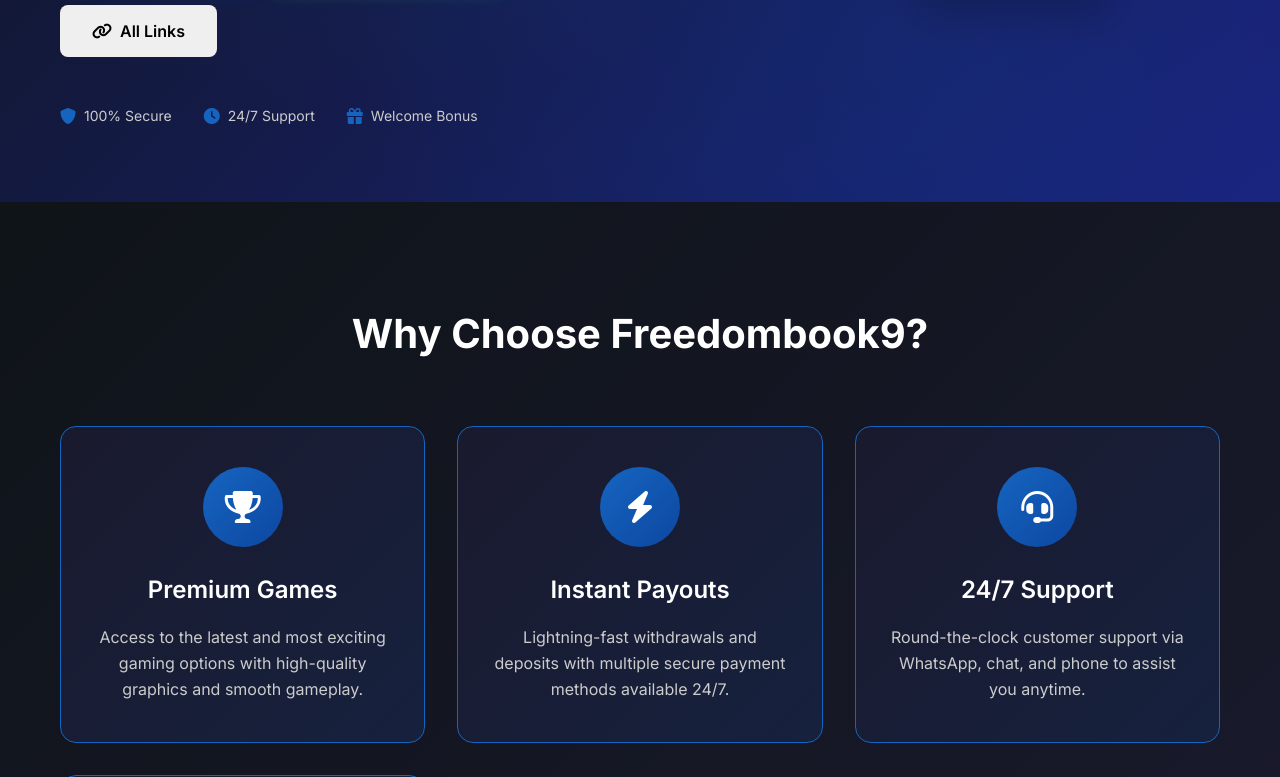
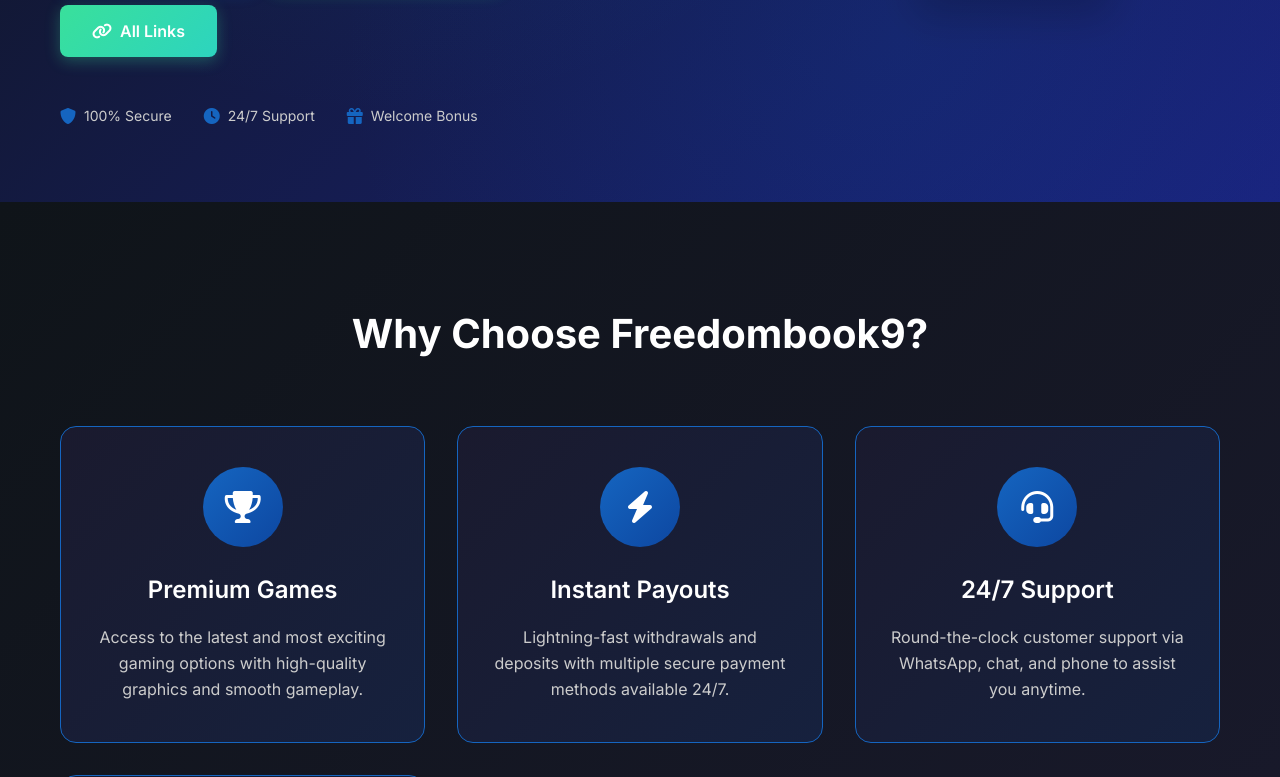
Before and after one commit to satyadevsingh-art/freedombook9, a website: page index.html in a window 1280 px wide. Shown: the part 598-1375 px from the top of the page. Drawn offline with Linux system fonts and the light colour scheme.

Commit message:
Update styles.css

```diff
--- a/styles.css
+++ b/styles.css
@@ -66,6 +66,17 @@
 .btn-whatsapp:hover {
     transform: translateY(-2px);
     box-shadow: 0 8px 25px rgba(37, 211, 102, 0.4);
+}
+
+.btn-linktree {
+    background: linear-gradient(135deg, #39e09b, #2dd4bf);
+    color: white;
+    box-shadow: 0 4px 15px rgba(57, 224, 155, 0.3);
+}
+
+.btn-linktree:hover {
+    transform: translateY(-2px);
+    box-shadow: 0 8px 25px rgba(57, 224, 155, 0.4);
 }
 
 .btn-large {
```
